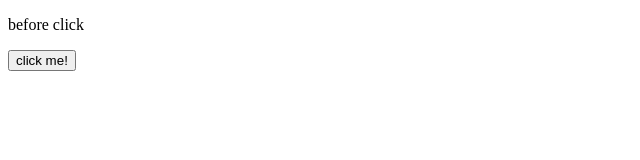
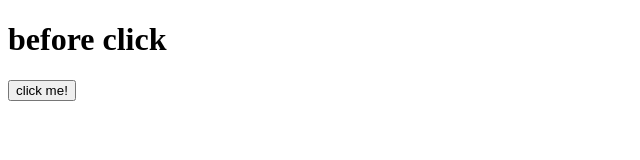
Before and after one commit to Jdivya20/automationtesting, a plain HTML site: page index.html in a window 1280 px wide. Shown: the whole page, without its empty margins (0-640 px from the left). Drawn offline with Linux system fonts and the light colour scheme.

Commit message:
Deploying to release from @ Jdivya20/automationtesting@70f10d83c677c83c1e6d8534536a149212a40442 🚀

```diff
--- a/index.html
+++ b/index.html
@@ -1 +1 @@
-<!DOCTYPE html><html lang="en"><head><meta charset="UTF-8"><meta http-equiv="X-UA-Compatible" content="IE=edge"><meta name="viewport" content="width=device-width, initial-scale=1.0"><title>Document</title></head><body> <p id="hi">before click</p> <button onclick="clicked()">click me!</button> <script src="/automationtesting.596d64d9.js"></script> </body></html>
+<!DOCTYPE html><html lang="en"><head><meta charset="UTF-8"><meta http-equiv="X-UA-Compatible" content="IE=edge"><meta name="viewport" content="width=device-width, initial-scale=1.0"><title>Document</title></head><body> <h1 id="hi">before click</h1> <button onclick="clicked()">click me!</button> <script src="/automationtesting.596d64d9.js"></script> </body></html>
```
